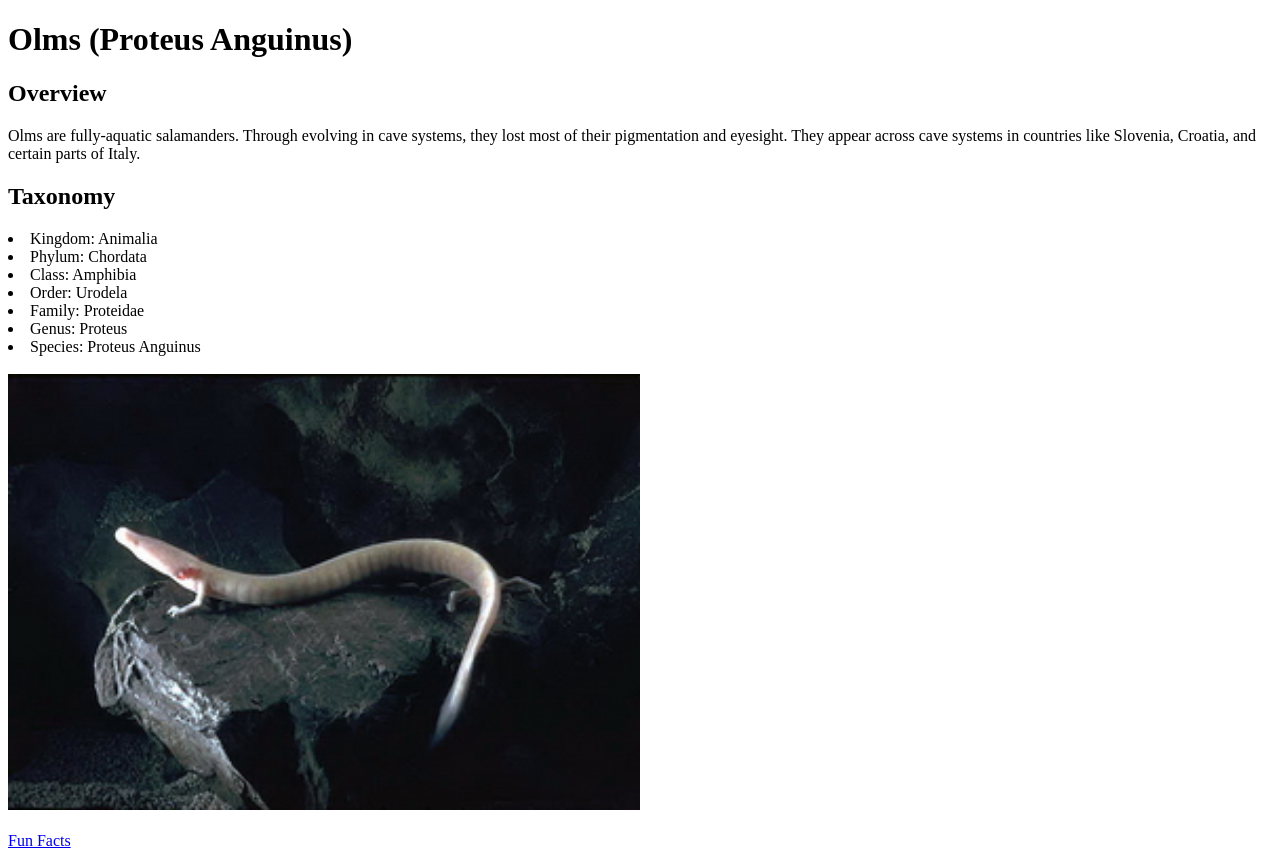
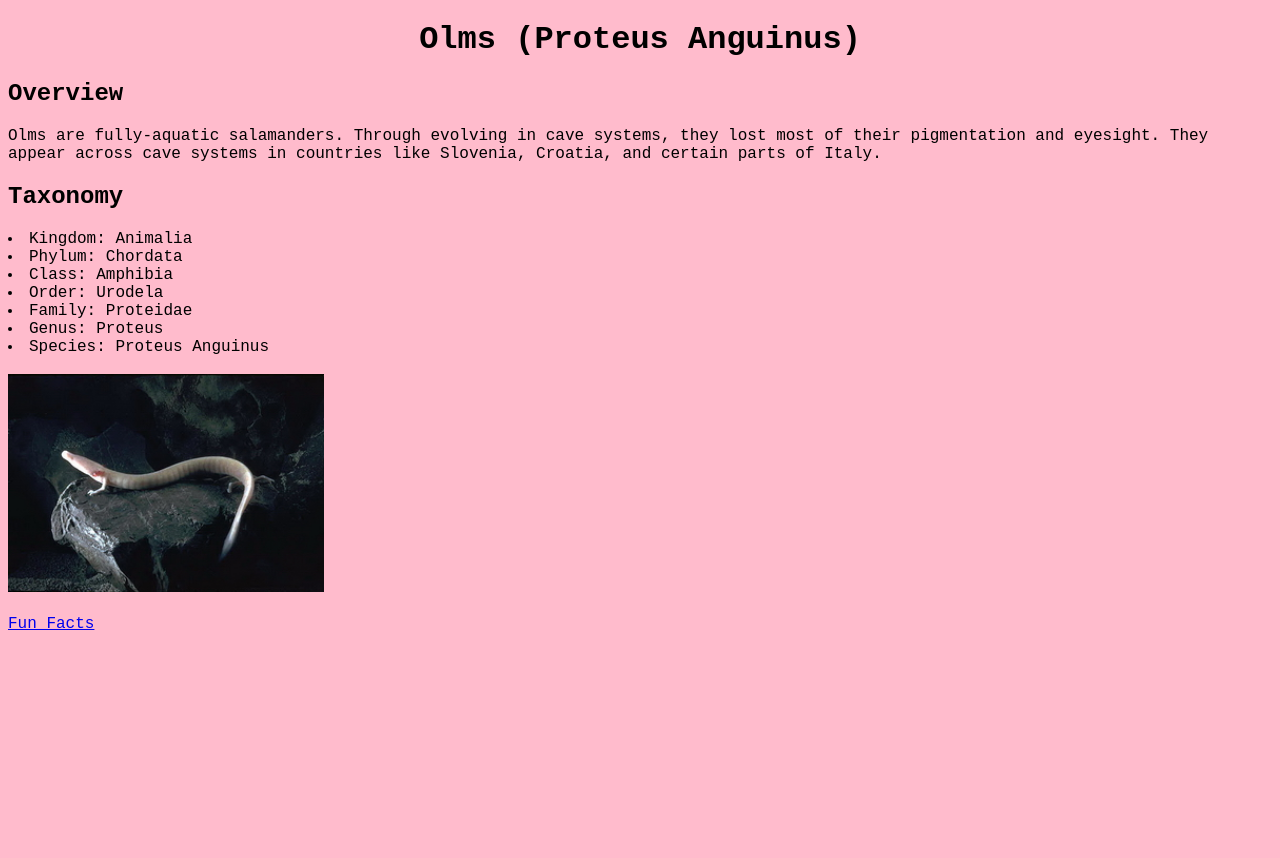
Before and after one commit to Brink-Chuck/OlmSite, a plain HTML site: page index.html in a window 1280 px wide. After the commit the page ends 800 px from the top, so only its background shows below. Drawn offline with Linux system fonts and the light colour scheme; files that its build step writes are made by us from their sources.

Commit message:
Added style standards for body and h1, including font family, background color, and text alignment.

```diff
--- a/css/style.css
+++ b/css/style.css
@@ -1,3 +1,9 @@
+body {
+    font-family: 'Courier New', Courier, monospace;
+    background-color: #fbc;
+}
+
 h1 {
-
+    font-weight: bolder;
+    text-align: center;
 }
--- a/index.html
+++ b/index.html
@@ -4,7 +4,7 @@
     <title>A Site About Olms</title>
   </head>
     <!--links style.css-->
-    <link rel="stylesheet" href="style.css">
+    <link rel="stylesheet" href="css/style.css">
   <body>
   <header>
       <!-- page heading -->
@@ -28,21 +28,21 @@
         <h2>Taxonomy</h2>
 
         <!-- unordered list of the taxonomy groups -->
-        <li>Kingdom: Animalia </li>
-        <li>Phylum: Chordata</li>
-        <li>Class: Amphibia</li>
-        <li>Order: Urodela</li>
-        <li>Family: Proteidae</li>
-        <li>Genus: Proteus</li>
-        <li>Species: Proteus Anguinus</li>
+        <li>Kingdom:  Animalia </li>
+        <li>Phylum:   Chordata</li>
+        <li>Class:    Amphibia</li>
+        <li>Order:    Urodela</li>
+        <li>Family:   Proteidae</li>
+        <li>Genus:    Proteus</li>
+        <li>Species:  Proteus Anguinus</li>
       </section>
     <!-- line break to space the picture from the text -->
     <br>
 
-    <!-- image of an olm with alt text at 50% size -->
+    <!-- image of an olm with alt text at 25% size -->
     <img alt = "An image of an olm"
     src = "images/olmPic.jpg"
-    width = 50%
+    width = 25%
     />
   </article>
     <!-- line break to separate text from picture -->
```
Also changed, not shown: page2.html (+1 -1 lines).
